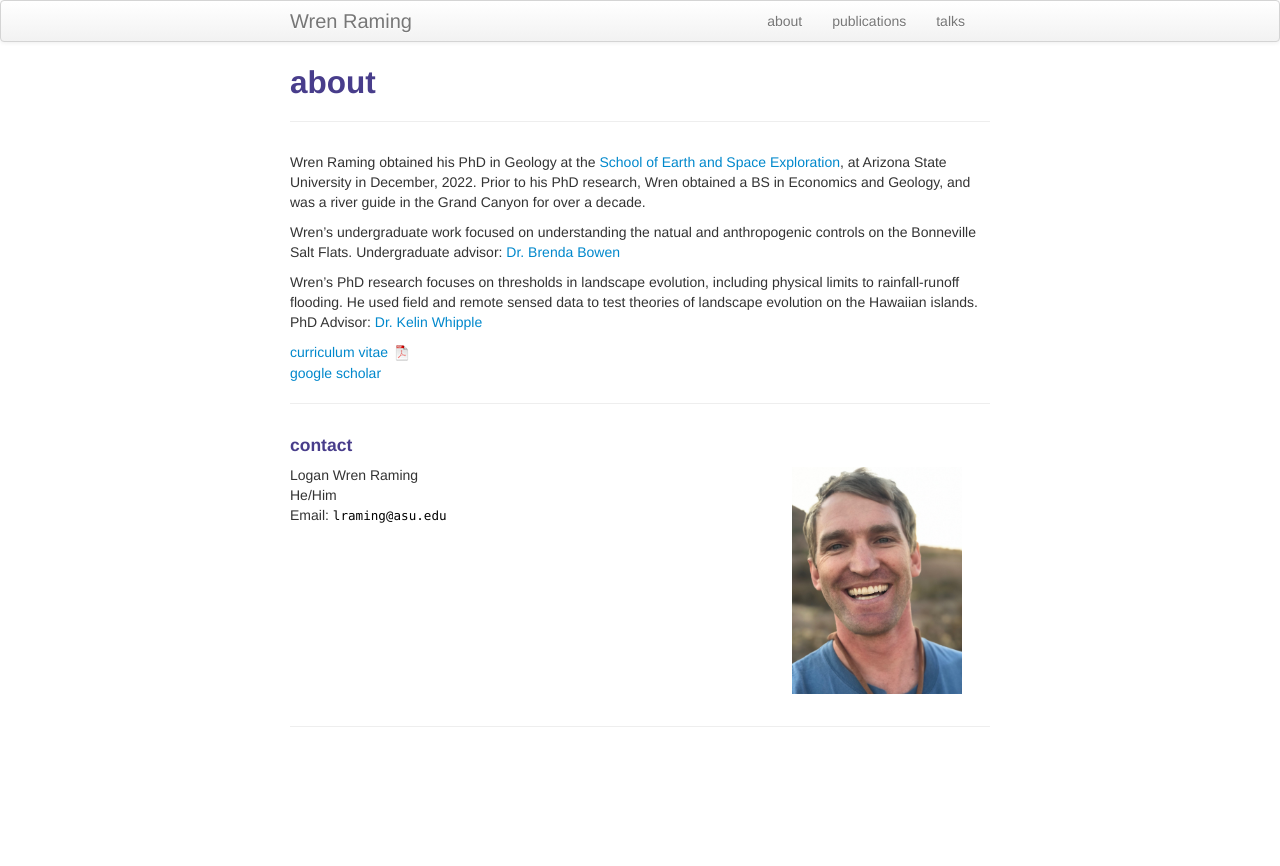
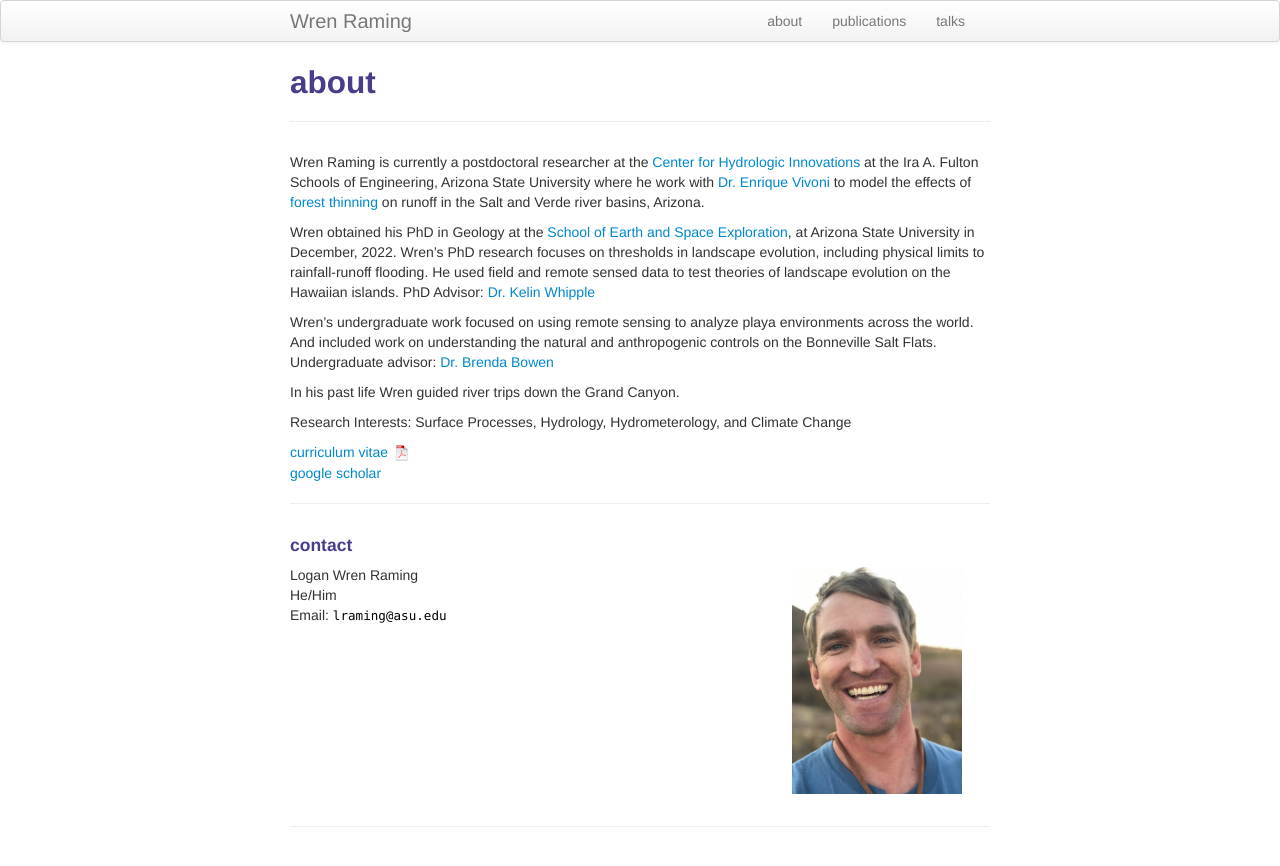
Before and after one commit to WrenRaming/WrenRaming.github.io, a Jekyll site: the page built from about.md, in a window 1280 px wide. Shown: the top 866 px of the page. Built offline with Jekyll 4.4.1, drawn with Linux system fonts in a browser that asks for light colours.

Commit message:
Updated about section and CV

```diff
--- a/about.md
+++ b/about.md
@@ -4,11 +4,15 @@ title: about
 description: Wren Raming is a PhD candidate at the School of Earth and Space Exploration, Arizona State University
 ---
 
-Wren Raming obtained his PhD in Geology at the [School of Earth and Space Exploration](https://sese.asu.edu/), at Arizona State University in December, 2022. Prior to his PhD research, Wren obtained a BS in Economics and Geology, and was a river guide in the Grand Canyon for over a decade.
+Wren Raming is currently a postdoctoral researcher at the [Center for Hydrologic Innovations](https://chi.asu.edu/) at the Ira A. Fulton Schools of Engineering, Arizona State University where he work with [Dr. Enrique Vivoni](https://hydrology.asu.edu/) to model the effects of [forest thinning](https://hess.copernicus.org/articles/20/1241/2016/) on runoff in the Salt and Verde river basins, Arizona.
 
-Wren's undergraduate work focused on understanding the natual and anthropogenic controls on the Bonneville Salt Flats. Undergraduate advisor: [Dr. Brenda Bowen](https://environment.utah.edu/brenda-bowen/)
+Wren obtained his PhD in Geology at the [School of Earth and Space Exploration](https://sese.asu.edu/), at Arizona State University in December, 2022. Wren's PhD research focuses on thresholds in landscape evolution, including physical limits to rainfall-runoff flooding. He used field and remote sensed data to test theories of landscape evolution on the Hawaiian islands. PhD Advisor: [Dr. Kelin Whipple](https://isearch.asu.edu/profile/970462)
 
-Wren's PhD research focuses on thresholds in landscape evolution, including physical limits to rainfall-runoff flooding. He used field and remote sensed data to test theories of landscape evolution on the Hawaiian islands. PhD Advisor: [Dr. Kelin Whipple](https://isearch.asu.edu/profile/970462)
+Wren's undergraduate work focused on using remote sensing to analyze playa environments across the world. And included work on understanding the natural and anthropogenic controls on the Bonneville Salt Flats. Undergraduate advisor: [Dr. Brenda Bowen](https://environment.utah.edu/brenda-bowen/)
+
+In his past life Wren guided river trips down the Grand Canyon.
+
+Research Interests: Surface Processes, Hydrology, Hydrometerology, and Climate Change
 
 
 [curriculum vitae ![CV as pdf](icons16/pdf-icon.png)]({{ BASE_PATH }}/WrenRaming_CV.pdf)<br/>
```
Also changed, not shown: 1 other file.
